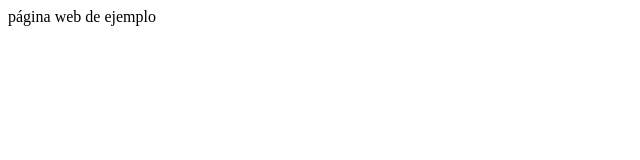
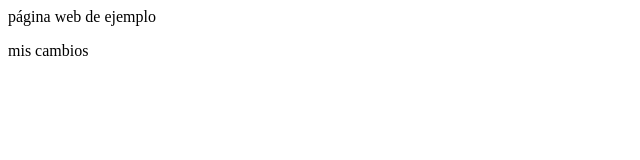
Before and after one commit to emiliosansano/ejemplo_examen, a plain HTML site: page index.html in a window 1280 px wide. Shown: the full height of the page, 0-640 px from the left. Drawn offline with Linux system fonts and the light colour scheme.

Commit message:
mi segundo commit

```diff
--- a/index.html
+++ b/index.html
@@ -1 +1,5 @@
 página web de ejemplo
+
+<p>
+  mis cambios
+</p>
```
